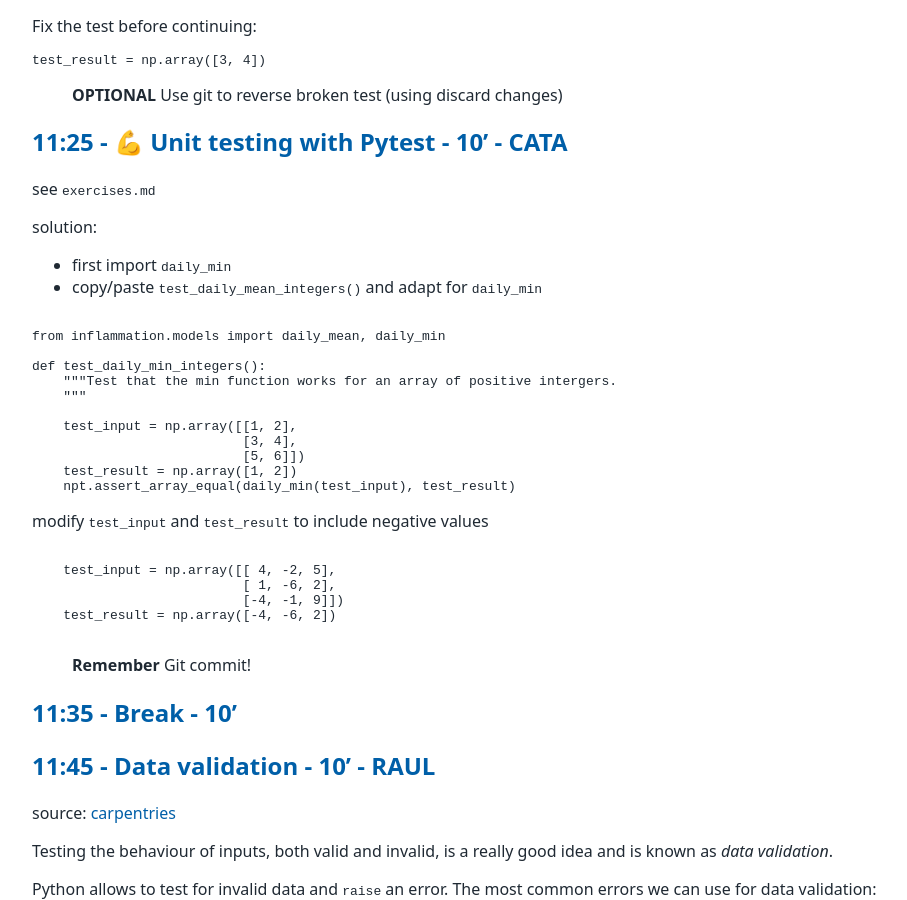
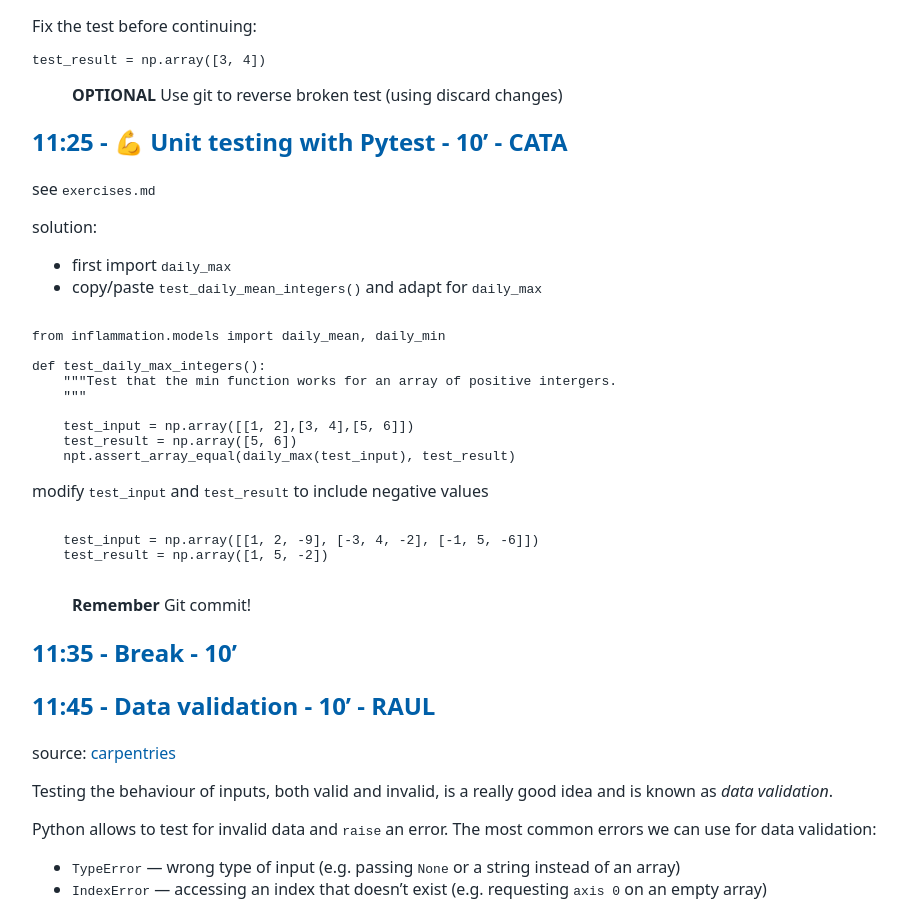
Before and after one commit to tu-delft-library/intermediate_programming_with_python, a Jekyll site: the page built from material_for_trainers/lesson_plan.md, in a window 1280 px wide and 900 px high, scrolled down 5809 px. Shown: the whole window, without its empty margins (108-1015 px from the left). Built offline with Jekyll 4.4.1, drawn with Linux system fonts in a browser that asks for light colours; our own code applies the rules of GitHub Pages for plain Markdown files.

Commit message:
Use `daily_max` for exersices to avoid confusion (`daily_mean` vs `daily_min`)

````diff
--- a/material_for_trainers/lesson_plan.md
+++ b/material_for_trainers/lesson_plan.md
@@ -285,31 +285,27 @@ see `exercises.md`
 
 
 solution:
-- first import `daily_min`
-- copy/paste `test_daily_mean_integers()` and adapt for `daily_min`
+- first import `daily_max`
+- copy/paste `test_daily_mean_integers()` and adapt for `daily_max`
 
 
 ```bash
 
 from inflammation.models import daily_mean, daily_min
 
-def test_daily_min_integers():
+def test_daily_max_integers():
     """Test that the min function works for an array of positive intergers.
     """
 
-    test_input = np.array([[1, 2],
-                           [3, 4],
-                           [5, 6]])
-    test_result = np.array([1, 2])
-    npt.assert_array_equal(daily_min(test_input), test_result)
+    test_input = np.array([[1, 2],[3, 4],[5, 6]])
+    test_result = np.array([5, 6])
+    npt.assert_array_equal(daily_max(test_input), test_result)
 ```
 modify `test_input` and `test_result` to include negative values
 ```bash
 
-    test_input = np.array([[ 4, -2, 5],
-                           [ 1, -6, 2],
-                           [-4, -1, 9]])
-    test_result = np.array([-4, -6, 2])
+    test_input = np.array([[1, 2, -9], [-3, 4, -2], [-1, 5, -6]])
+    test_result = np.array([1, 5, -2])
 
 ```
 > **Remember** Git commit!
````
Also changed, not shown: material_for_participants/exercises.md (+4 -4 lines).
